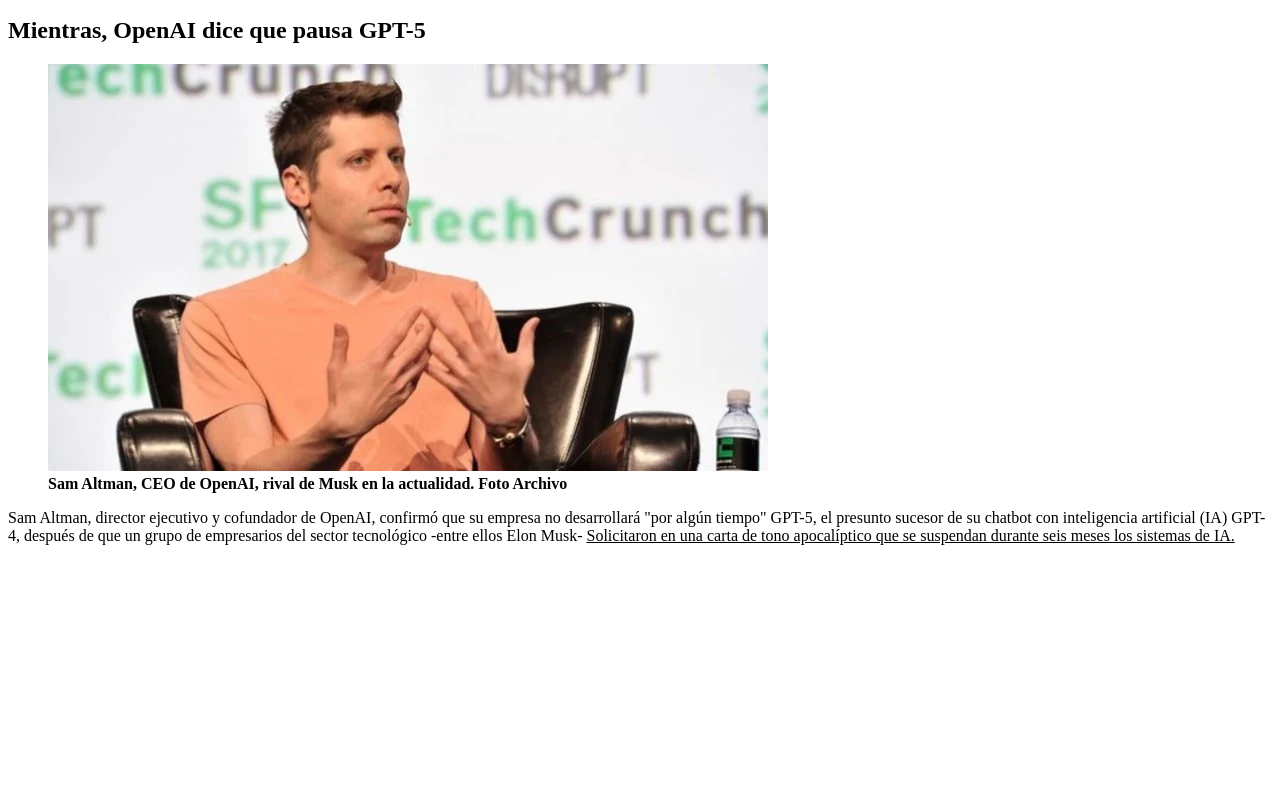
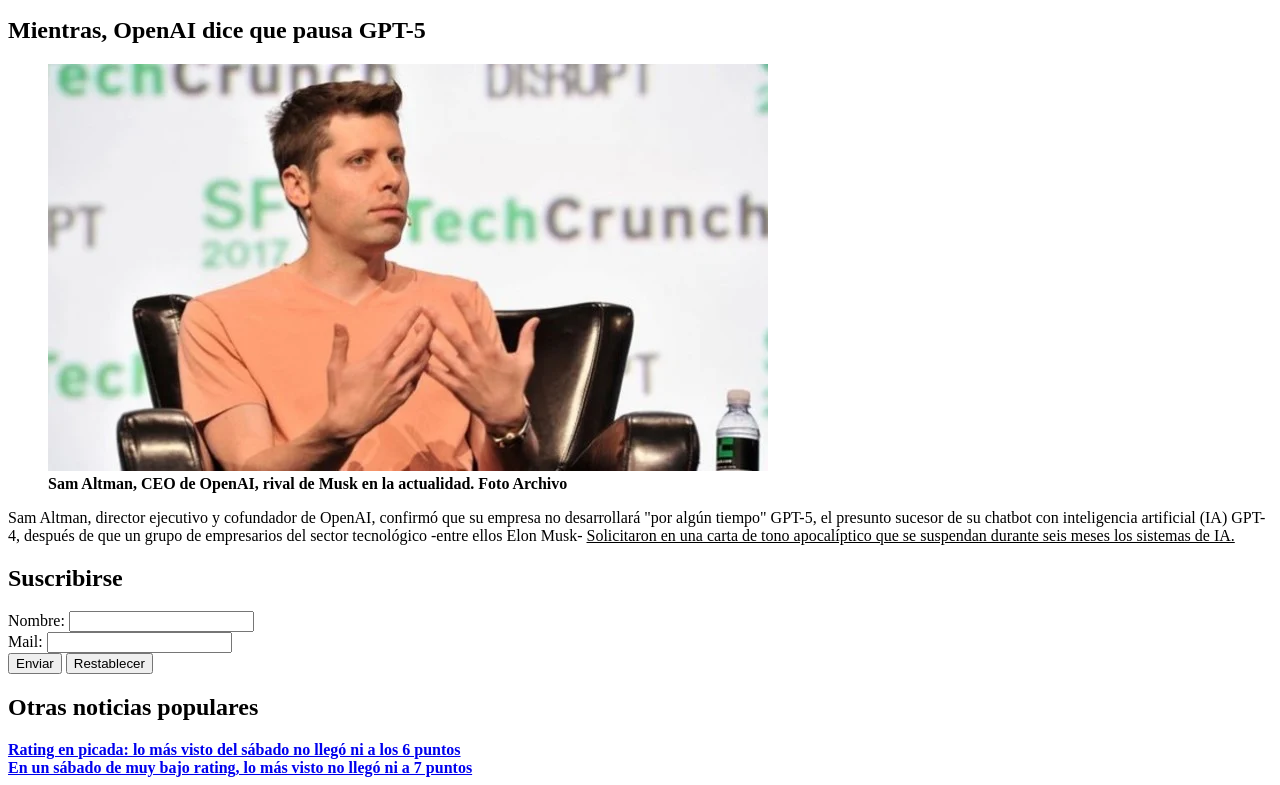
Before and after one commit to Venineitor2000/EjercicioNoticia2, a plain HTML site: page index.html in a window 1280 px wide. Shown: the part 530-1315 px from the top of the page. Before the commit the page ends 1091 px from the top, so only its background shows below. Drawn offline with Linux system fonts and the light colour scheme.

Commit message:
Formulario y noticias populares

```diff
--- a/index.html
+++ b/index.html
@@ -27,5 +27,24 @@
     <figcaption><STRong>Sam Altman, CEO de OpenAI, rival de Musk en la actualidad. Foto Archivo</STRong></figcaption>
   </figure>
   <p>Sam Altman, director ejecutivo y cofundador de OpenAI, confirmó que su empresa no desarrollará "por algún tiempo" GPT-5, el presunto sucesor de su chatbot con inteligencia artificial (IA) GPT-4, después de que un grupo de empresarios del sector tecnológico -entre ellos Elon Musk- <u>Solicitaron en una carta de tono apocalíptico que se suspendan durante seis meses los sistemas de IA.</u></p>
+
+  <!-- Formulario -->
+  <h2>Suscribirse</h2>
+  <form>
+    <label for="nombre">Nombre:</label>
+    <input type="text" id="nombre" name="nombre"><br>
+
+    <label for="correo">Mail:</label>
+    <input type="email" id="correo" name="correo"><br>
+
+    <button type="submit">Enviar</button>
+    <button type="reset">Restablecer</button>
+  </form>
+
+
+  <h2>Otras noticias populares</h2>
+  <a href="https://www.clarin.com/espectaculos/tv/rating-picada-visto-sabado-llego-6-puntos_0_Ll4phHprPS.html"><strong>Rating en picada: lo más visto del sábado no llegó ni a los 6 puntos</strong></a><br>
+  <a href="https://www.clarin.com/espectaculos/tv/sabado-rating-visto-llego-7-puntos_0_wtXxNePh1A.html"><strong>En un sábado de muy bajo rating, lo más visto no llegó ni a 7 puntos</strong></a>
+
 </body>
 </html>
```
